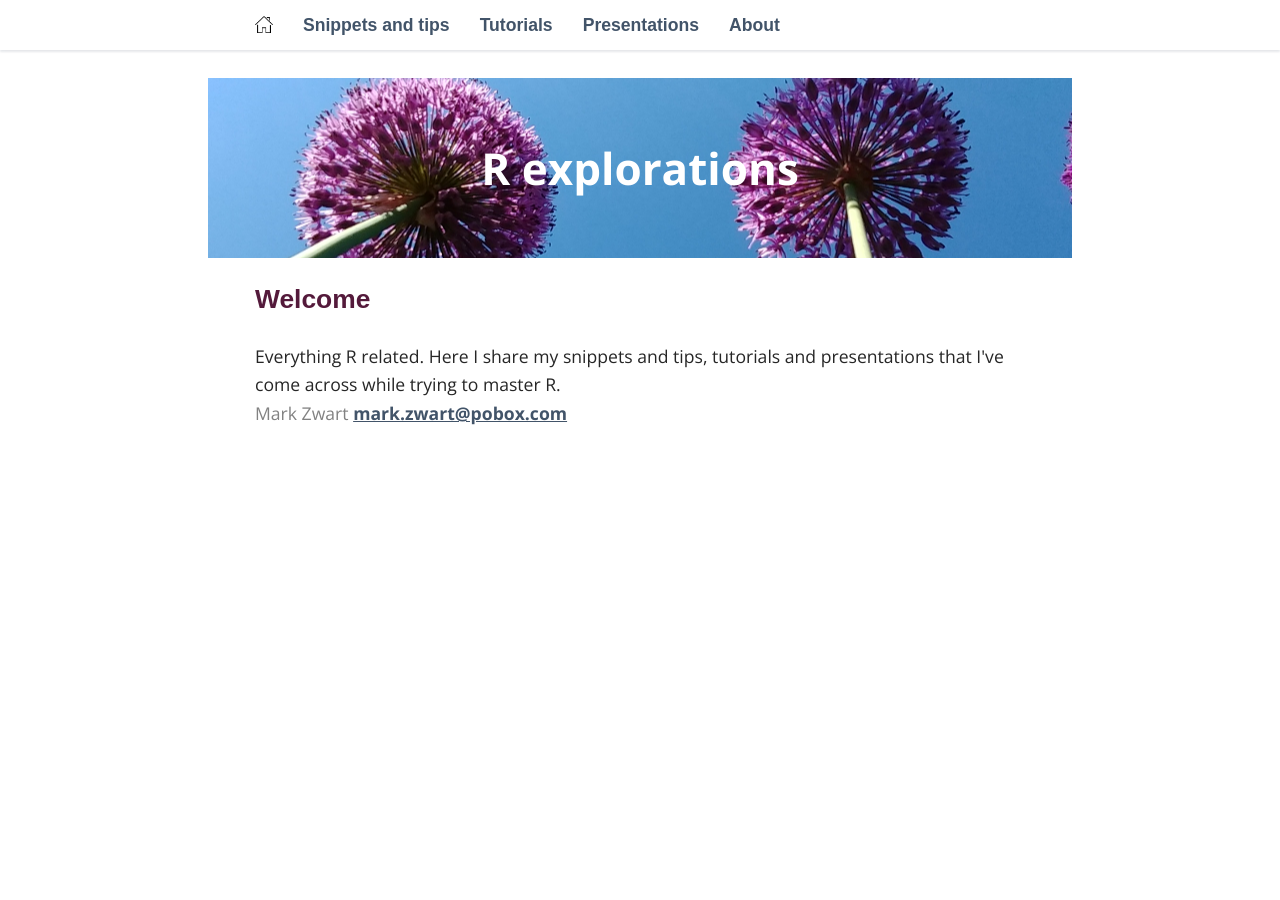
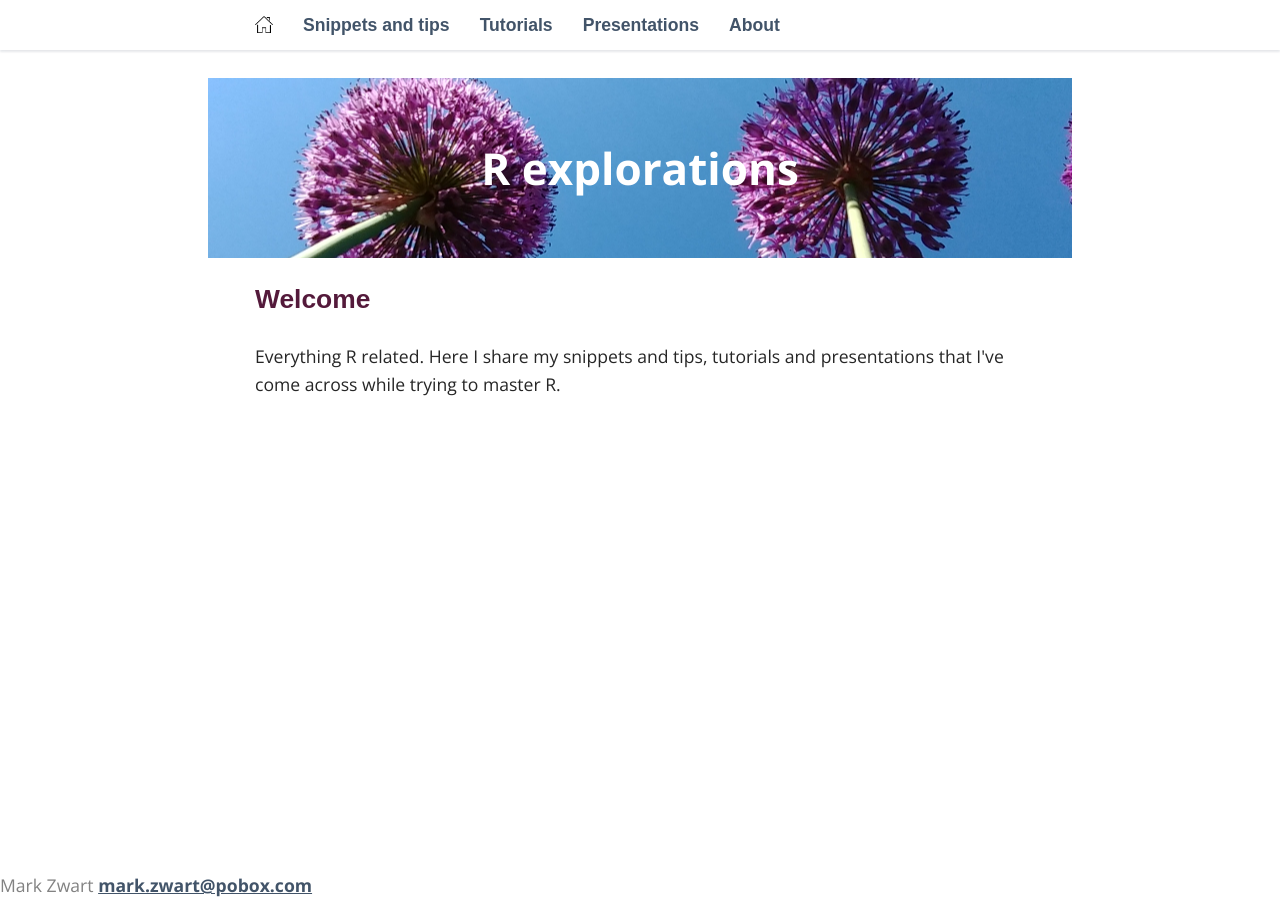
Before and after one commit to mark-me/mark-me.github.io, a Jekyll site: the page built from index.html, in a window 1280 px wide. Built offline with Jekyll 4.4.1, drawn with Linux system fonts in a browser that asks for light colours; some web fonts are replaced.

Commit message:
Update _layout.scss

```diff
--- a/_sass/_layout.scss
+++ b/_sass/_layout.scss
@@ -130,6 +130,13 @@ aside {
  * Site footer
  */
 .site-footer {
-  border-top: 1px solid lighten($light, 30%);
-  color: #828282;
+	position: fixed;
+  	bottom: 0;
+  	left: 0;
+  	background: #fff;
+ 	width: 100%;
+  	z-index: 2;
+  	border-bottom: 1px solid lighten($light, 30%);
+  	box-shadow: 0px 2px 2px RGBA(4, 25, 54, .1);
+  	color: #828282;
 }
```
